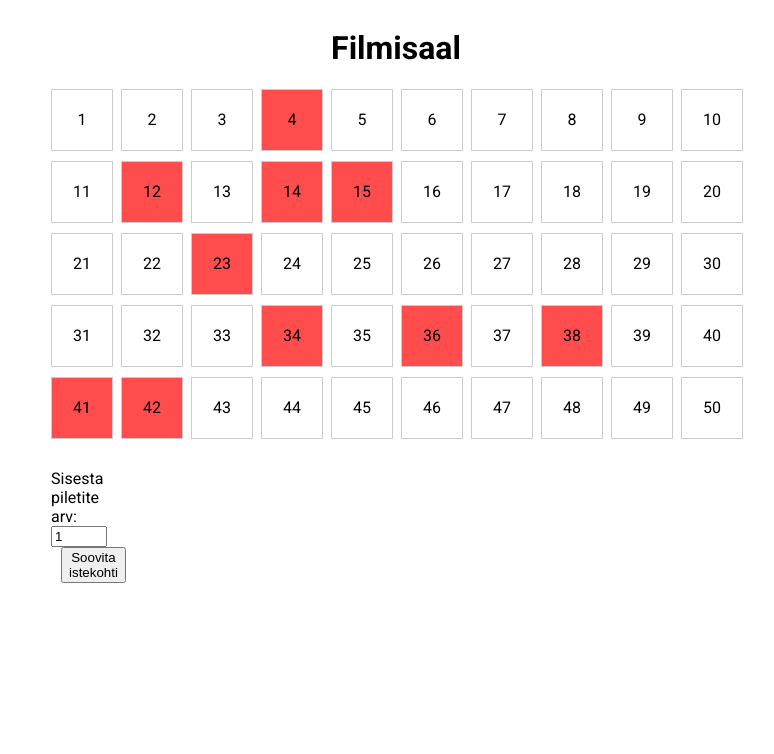
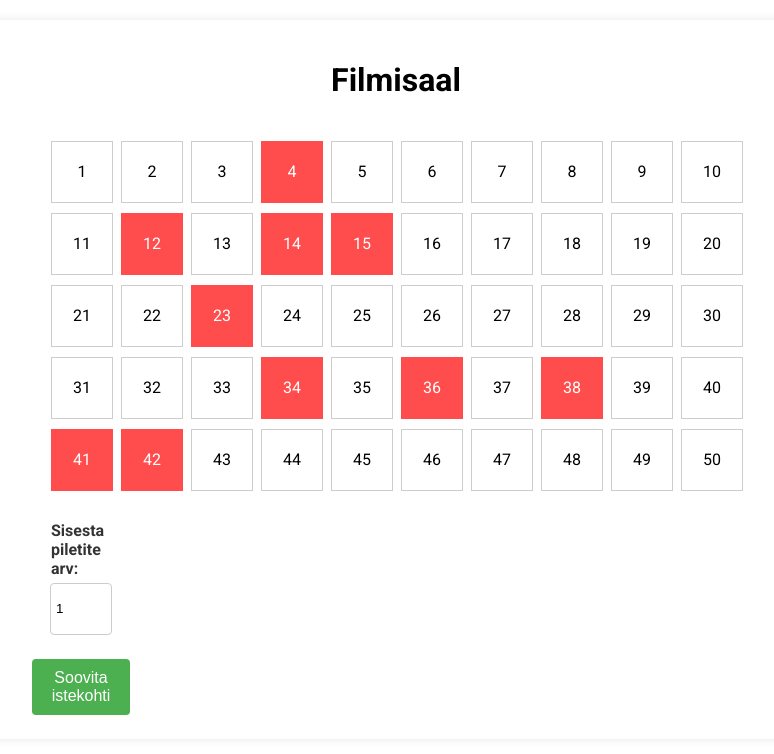
Before and after one commit to MattiasKimst/kinoKylastus, a Vue app in the folder frontend-kinokylastus/: page /filmisaal in a window 1280 px wide. Shown: the top 754 px of the page, without its empty margins (244-1018 px from the left). Built offline with nearby package versions, Linux system fonts and the light colour scheme.

Commit message:
kinosaali välimus css

```diff
--- a/frontend-kinokylastus/src/components/FilmisaalKomponent.vue
+++ b/frontend-kinokylastus/src/components/FilmisaalKomponent.vue
@@ -6,10 +6,10 @@
            :class="{ valitud: seat.valitud, reserveeritud: seat.reserveeritud }">
         {{ seat.number }}
       </div>
-      <div class="broneerimine">
+      <div class="broneerimine" v-if="!buttonClicked">
         <label for="piletiteArv">Sisesta piletite arv:</label>
         <input type="number" id="piletiteArv" v-model="piletiteArv" min="1" max="10">
-        <button @click="soovitaIstekohti">Soovita istekohti</button>
+        <button @click="soovitaIstekohti" >Soovita istekohti</button>
       </div>
     </div>
   </div>
@@ -20,7 +20,8 @@ export default {
   data() {
     return {
       istekohad: [],//selles massiivis hoiame istekohti
-      piletiteArv: 1
+      piletiteArv: 1,
+      buttonClicked: false
     };
   },
   mounted() {
@@ -57,6 +58,7 @@ export default {
     },
 
     soovitaIstekohti() {
+      this.buttonClicked = true;
       // sorteeri istekohad rea ja numbri järgi
       const sorteeritudIstekohad = [...this.istekohad].sort((a, b) => a.rida - b.rida || a.number - b.number);
 
@@ -113,6 +115,12 @@ export default {
 
 <style scoped>
 .filmisaal-container {
+  max-width: 800px;
+  margin: 20px auto;
+  box-shadow: 0 0 10px rgba(0, 0, 0, 0.1);
+  padding: 20px;
+  background-color: #fff;
+  border-radius: 8px;
   display: flex;
   flex-direction: column;
   align-items: center;
@@ -123,6 +131,7 @@ export default {
   grid-template-columns: repeat(10, 60px);
   gap: 10px;
   justify-content: center;
+  margin-top: 20px;
 }
 
 .istekoht {
@@ -133,23 +142,66 @@ export default {
   align-items: center;
   justify-content: center;
   cursor: pointer;
+  transition: transform 0.2s;
+}
+
+.istekoht:hover {
+  transform: scale(1.1);
 }
 
 .istekoht.valitud {
-  background-color: #009688;
+  background-color: #4CAF50;
   color: white;
+  border-color: #4CAF50;
 }
 
 .istekoht.reserveeritud {
   background-color: #ff4d4d;
+  color: white;
+  border-color: #ff4d4d;
 }
 
 .broneerimine {
   margin-top: 20px;
+  display: flex;
+  flex-direction: column;
+  align-items: center;
+}
+
+.broneerimine label {
+  font-weight: bold;
+  color: #333;
+  margin-bottom: 5px;
+}
+
+.broneerimine input[type=number] {
+  width: calc(100% - 10px);
+  height: 40px;
+  padding: 5px;
+  margin-bottom: 20px;
+  border: 1px solid #ccc;
+  border-radius: 4px;
 }
 
 .broneerimine button {
-  margin-left: 10px;
+  background-color: #4CAF50;
+  color: white;
+  border: none;
+  padding: 10px 20px;
+  text-align: center;
+  text-decoration: none;
+  display: inline-block;
+  font-size: 16px;
+  margin: 4px 2px;
+  transition-duration: 0.4s;
+  cursor: pointer;
+  border-radius: 4px;
+}
+
+.broneerimine button:hover {
+  background-color: white;
+  color: #4CAF50;
+  border: 1px solid #4CAF50;
 }
 
 </style>
```
